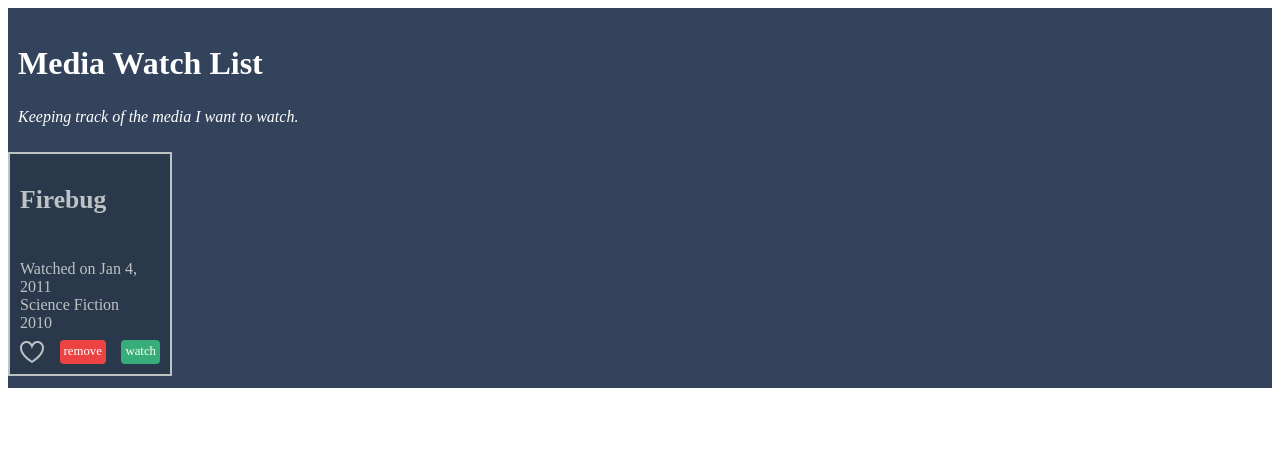
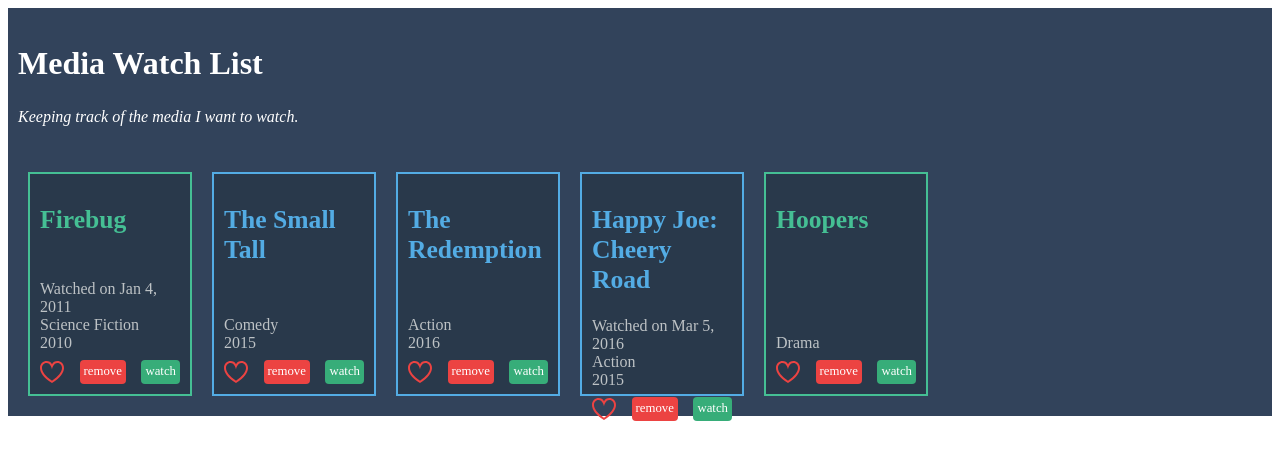
Before and after one commit to jasonlu2907/Angular-Essential, an Angular app in the folder essential-training/: page / in a window 1280 px wide. Shown: the top 460 px of the page. Built offline with nearby package versions, Linux system fonts and the light colour scheme.

Commit message:
Structure+Attribute directive, using directive value + working directive events

```diff
--- a/essential-training/src/app/app.component.html
+++ b/essential-training/src/app/app.component.html
@@ -4,7 +4,9 @@
     <p class="description">Keeping track of the media I want to watch.</p>
   </header>
 
-  <app-media-item (delete)="onMediaItemDelete($event)"
-  [mediaItem]="firstMediaItem"></app-media-item>
+  <!-- <app-media-item (delete)="onMediaItemDelete($event)"
+  [mediaItem]="firstMediaItem"></app-media-item> -->
+
+  <app-media-item-list></app-media-item-list>
 
 </section>
--- a/essential-training/src/app/app.component.scss
+++ b/essential-training/src/app/app.component.scss
@@ -17,15 +17,15 @@ nav .icon {
 section {
   width: 100%;
   background-color: #32435b;
-}
 
-section>header {
-  color: #ffffff;
-  padding: 10px;
-}
+  header {
+    color: #ffffff;
+    padding: 10px;
 
-section>header>h1 {
-  font-size: 2em;
+    h1 {
+      font-size: 2em;
+    }
+  }
 }
 
 section>header .description {
--- a/essential-training/src/app/app.module.ts
+++ b/essential-training/src/app/app.module.ts
@@ -3,11 +3,15 @@ import { NgModule } from '@angular/core';
 
 import { AppComponent } from './app.component';
 import { MediaItemComponent } from './media-item/media-item.component';
+import { MediaItemListComponent } from './media-item-list/media-item-list.component';
+import { FavoriteDirective } from './directives/favorite.directive';
 
 @NgModule({
   declarations: [
     AppComponent,
-    MediaItemComponent
+    MediaItemComponent,
+    MediaItemListComponent,
+    FavoriteDirective
   ],
   imports: [
     BrowserModule
--- /dev/null
+++ b/essential-training/src/app/directives/favorite.directive.ts
@@ -0,0 +1,26 @@
+import { Directive, HostBinding, Input, HostListener } from '@angular/core';
+
+@Directive({
+  selector: '[appFavorite]'
+})
+export class FavoriteDirective {
+  // Attribute directive custom
+  @HostBinding('class.is-favorite') isFavorite = true;
+
+  // Working with events in directive
+  @HostBinding('class.is-favorite-hovering') hovering = true;
+  /**Angular working with native events without the ON prefix -> mouseenter NOT onmouseenter */
+  @HostListener('mouseenter') mouseEnter() {
+    this.hovering = true;
+  }
+  @HostListener('mouseleave') mouseLeave() {
+    this.hovering = false;
+  }
+
+  // Using directive values
+  @Input() set appFavorite(value) {
+    this.isFavorite = value;
+  }
+  constructor() { }
+
+}
--- /dev/null
+++ b/essential-training/src/app/media-item-list/media-item-list.component.html
@@ -0,0 +1,9 @@
+<section>
+    <app-media-item *ngFor="let item of mediaItems"
+        [mediaItem]="item"
+        (delete)="onMediaItemDelete($event)"
+        [ngClass]="{ 'medium-movies': item.medium === 'Movies',
+                'medium-series': item.medium === 'Series' }">
+
+    </app-media-item>
+</section>
--- /dev/null
+++ b/essential-training/src/app/media-item-list/media-item-list.component.scss
@@ -0,0 +1,22 @@
+:host {
+    display: flex;
+    height: calc(100% - 95px);
+    flex-direction: column;
+    padding: 10px;
+}
+section {
+  flex: 1;
+  display: flex;
+  flex-flow: row wrap;
+  align-content: flex-start;
+  app-media-item {
+    margin: 10px;
+  }
+}
+footer {
+  text-align: right;
+  .icon {
+    width: 64px;
+    height: 64px;
+  }
+}
--- /dev/null
+++ b/essential-training/src/app/media-item-list/media-item-list.component.ts
@@ -0,0 +1,63 @@
+import { Component, OnInit } from '@angular/core';
+
+@Component({
+  selector: 'app-media-item-list',
+  templateUrl: './media-item-list.component.html',
+  styleUrls: ['./media-item-list.component.scss']
+})
+export class MediaItemListComponent implements OnInit {
+
+  constructor() { }
+
+  mediaItems = [
+    {
+      id: 1,
+      name: 'Firebug',
+      medium: 'Series',
+      category: 'Science Fiction',
+      year: 2010,
+      watchedOn: 1294166565384,
+      isFavorite: false
+    },
+    {
+      id: 2,
+      name: 'The Small Tall',
+      medium: 'Movies',
+      category: 'Comedy',
+      year: 2015,
+      watchedOn: null,
+      isFavorite: true
+    }, {
+      id: 3,
+      name: 'The Redemption',
+      medium: 'Movies',
+      category: 'Action',
+      year: 2016,
+      watchedOn: null,
+      isFavorite: false
+    }, {
+      id: 4,
+      name: 'Happy Joe: Cheery Road',
+      medium: 'Movies',
+      category: 'Action',
+      year: 2015,
+      watchedOn: 1457166565384,
+      isFavorite: false
+
+    }, {
+      id: 5,
+      name: 'Hoopers',
+      medium: 'Series',
+      category: 'Drama',
+      year: null,
+      watchedOn: null,
+      isFavorite: true
+    }
+  ];
+
+  ngOnInit(): void {
+  }
+
+  onMediaItemDelete(mediaItem) { }
+
+}
--- a/essential-training/src/app/media-item/media-item.component.html
+++ b/essential-training/src/app/media-item/media-item.component.html
@@ -1,9 +1,10 @@
 <h2>{{mediaItem.name}}</h2>
-<div>Watched on {{mediaItem.watchedOn | date}}</div>
+<div *ngIf="mediaItem.watchedOn">Watched on {{mediaItem.watchedOn | date}}</div>
 <div>{{mediaItem.category}}</div>
 <div>{{mediaItem.year}}</div>
 <div class="tools">
-  <svg class="favorite" xmlns="http://www.w3.org/2000/svg" viewBox="0 0 24 24">
+  <svg [appFavorite]="mediaItem.isFavorite"
+      class="favorite" xmlns="http://www.w3.org/2000/svg" viewBox="0 0 24 24">
     <path d="M12 9.229c.234-1.12 1.547-6.229 5.382-6.229 2.22 0 4.618 1.551 4.618 5.003 0 3.907-3.627 8.47-10 12.629-6.373-4.159-10-8.722-10-12.629 0-3.484 2.369-5.005 4.577-5.005 3.923 0 5.145 5.126 5.423 6.231zm-12-1.226c0 4.068 3.06 9.481 12 14.997 8.94-5.516 12-10.929 12-14.997 0-7.962-9.648-9.028-12-3.737-2.338-5.262-12-4.27-12 3.737z"
     />
   </svg>
--- a/essential-training/src/app/media-item/media-item.component.scss
+++ b/essential-training/src/app/media-item/media-item.component.scss
@@ -17,18 +17,18 @@ h2 {
 
 :host(.medium-movies) {
     border-color: #53ace4;
-}
 
-:host(.medium-movies)>h2 {
-    color: #53ace4;
+    h2 {
+        color: #53ace4;
+    }
 }
 
 :host(.medium-series) {
     border-color: #45bf94;
-}
 
-:host(.medium-series)>h2 {
-    color: #45bf94;
+    h2 {
+        color: #45bf94;
+    }
 }
 
 .tools {
@@ -44,16 +44,16 @@ h2 {
     fill: #bdc2c5;
     cursor: pointer;
 
-    .is-favorite {
-        fill: #37ad79;
+    &-hovering {
+        fill: #45bf94;
+    }
+}
 
-        .is-favorite-hovering {
-            fill: #ec4342;
-        }
-    }
+.is-favorite {
+    fill: #37ad79;
 
-    .is-favorite-hovering {
-        fill: #45bf94;
+    &-hovering {
+        fill: #ec4342;
     }
 }
 
```
Also changed, not shown: 2 other files (tests, documents, lock files or other folders).
